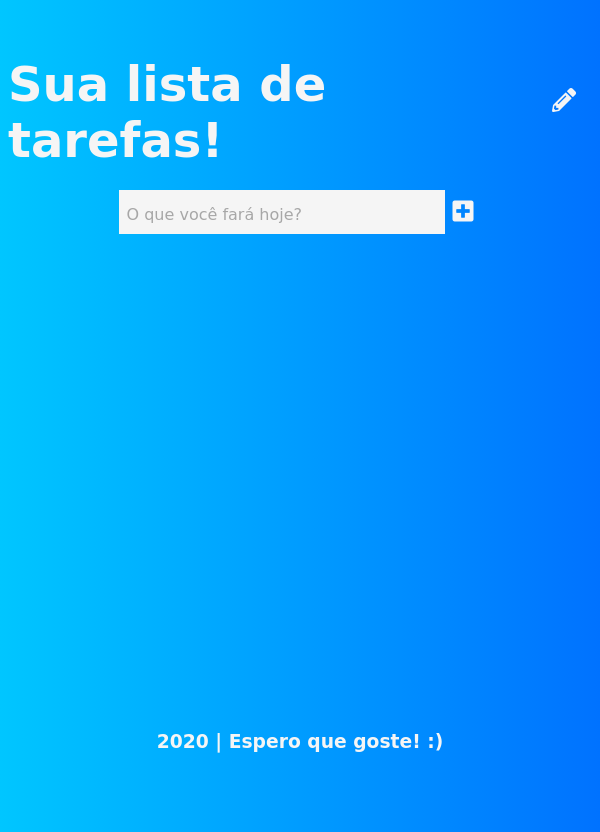
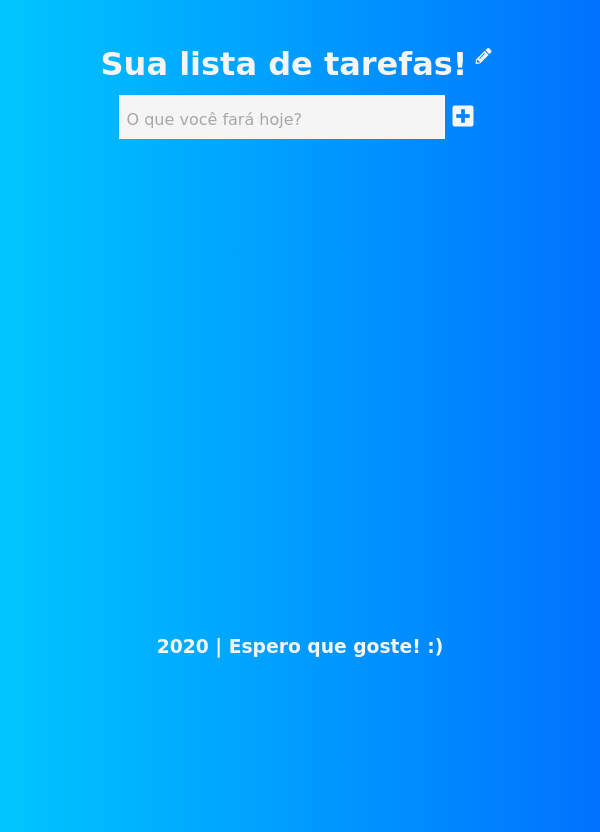
Before and after one commit to fabioperettig/To-do-list-BR, a plain HTML site: page index.html in a window 600 px wide. Drawn offline with Linux system fonts and the light colour scheme; a web font is replaced by a local one.

Commit message:
Update style.css

```diff
--- a/style.css
+++ b/style.css
@@ -159,3 +159,25 @@ form button:hover{
     transform: scale(0);
     opacity: 0;
 }
+
+@media only screen and (min-width: 600px) {
+    header {
+        font-size: 1.5em;
+        display: flex;
+        justify-content: center;
+        align-items: center;
+    }
+}
+
+@media only screen and (max-width: 600px) {
+    header {
+        font-size: 1em;
+        display: flex;
+        justify-content: center;
+        align-items: center;
+    }
+    .fa-pencil-alt {
+        padding: .5rem;
+        height: 2rem;
+    }
+}
```
